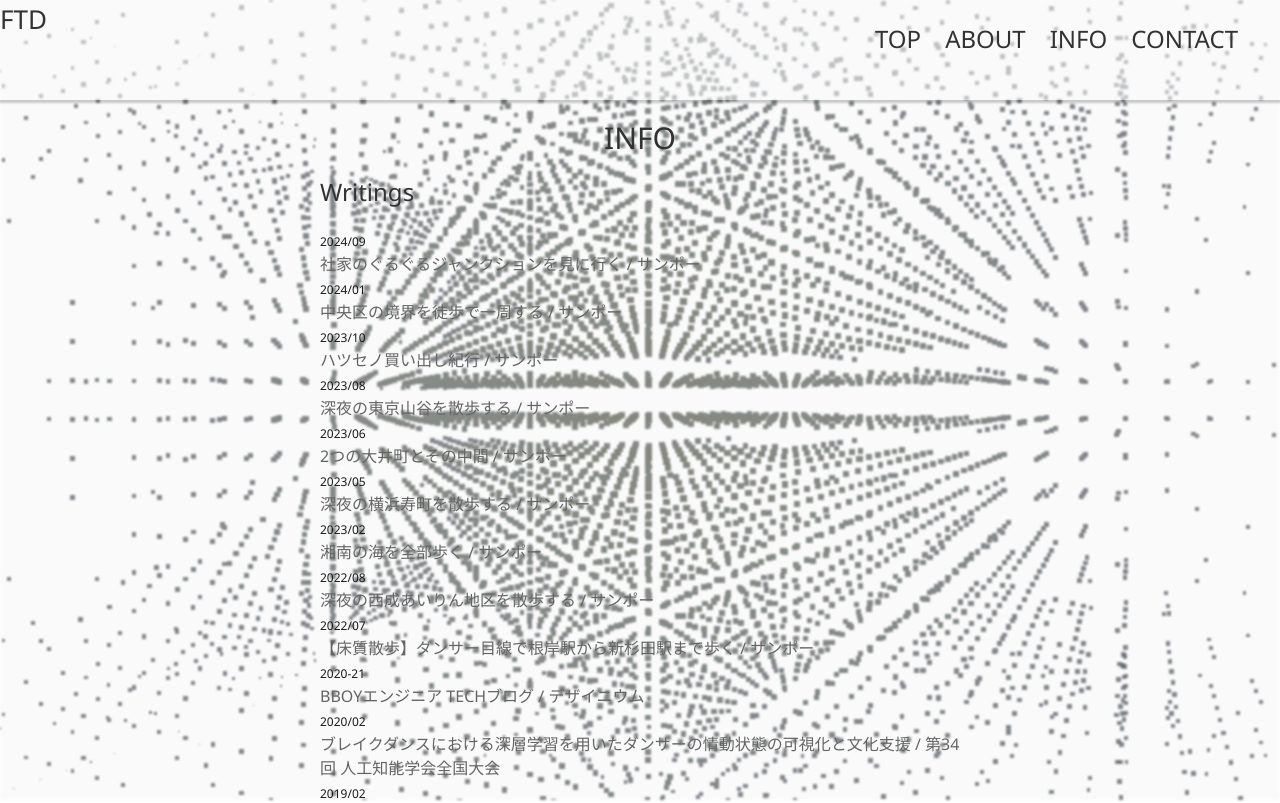
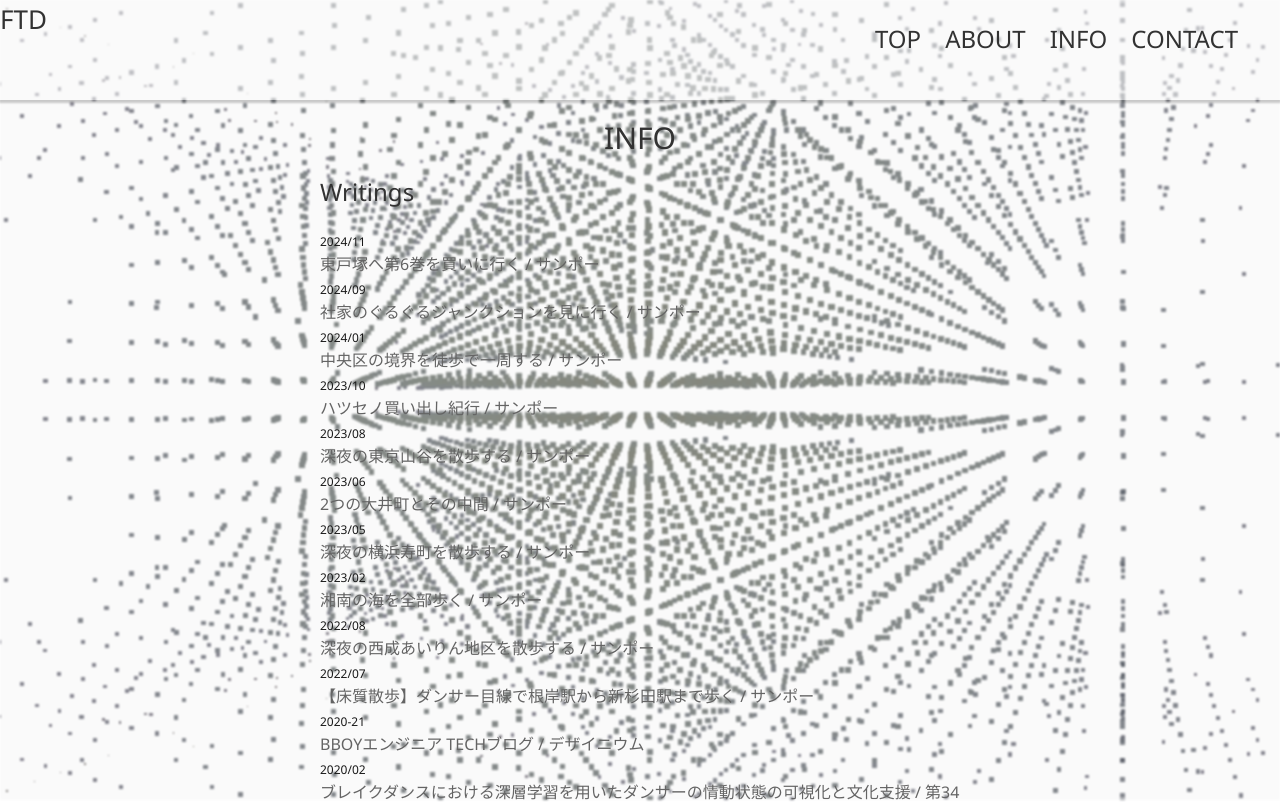
Before and after one commit to FollowTheDarkside/ftd-portfolio-nuxt3, a Nuxt app: page /info in a window 1280 px wide. Shown: the top 803 px of the page. Built offline with nearby package versions, Linux system fonts and the light colour scheme.

Commit message:
[update] add writings info

```diff
--- a/pages/info/index.vue
+++ b/pages/info/index.vue
@@ -4,6 +4,8 @@
         <h1 class="text-3xl pt-5 text-center">INFO</h1>
         <h2 class="text-2xl my-5">Writings</h2>
         <p class="mb-10">
+            <span class="date-text">2024/11</span><br>
+            <NuxtLink class="my-link" to="https://sanpoo.jp/article/higashitotsuka-sanpo/" target="_blank">東戸塚へ第6巻を買いに行く / サンポー</NuxtLink><br>
             <span class="date-text">2024/09</span><br>
             <NuxtLink class="my-link" to="https://sanpoo.jp/article/shake-guruguru-junction-sanpo/" target="_blank">社家のぐるぐるジャンクションを見に行く / サンポー</NuxtLink><br>
             <span class="date-text">2024/01</span><br>
```
